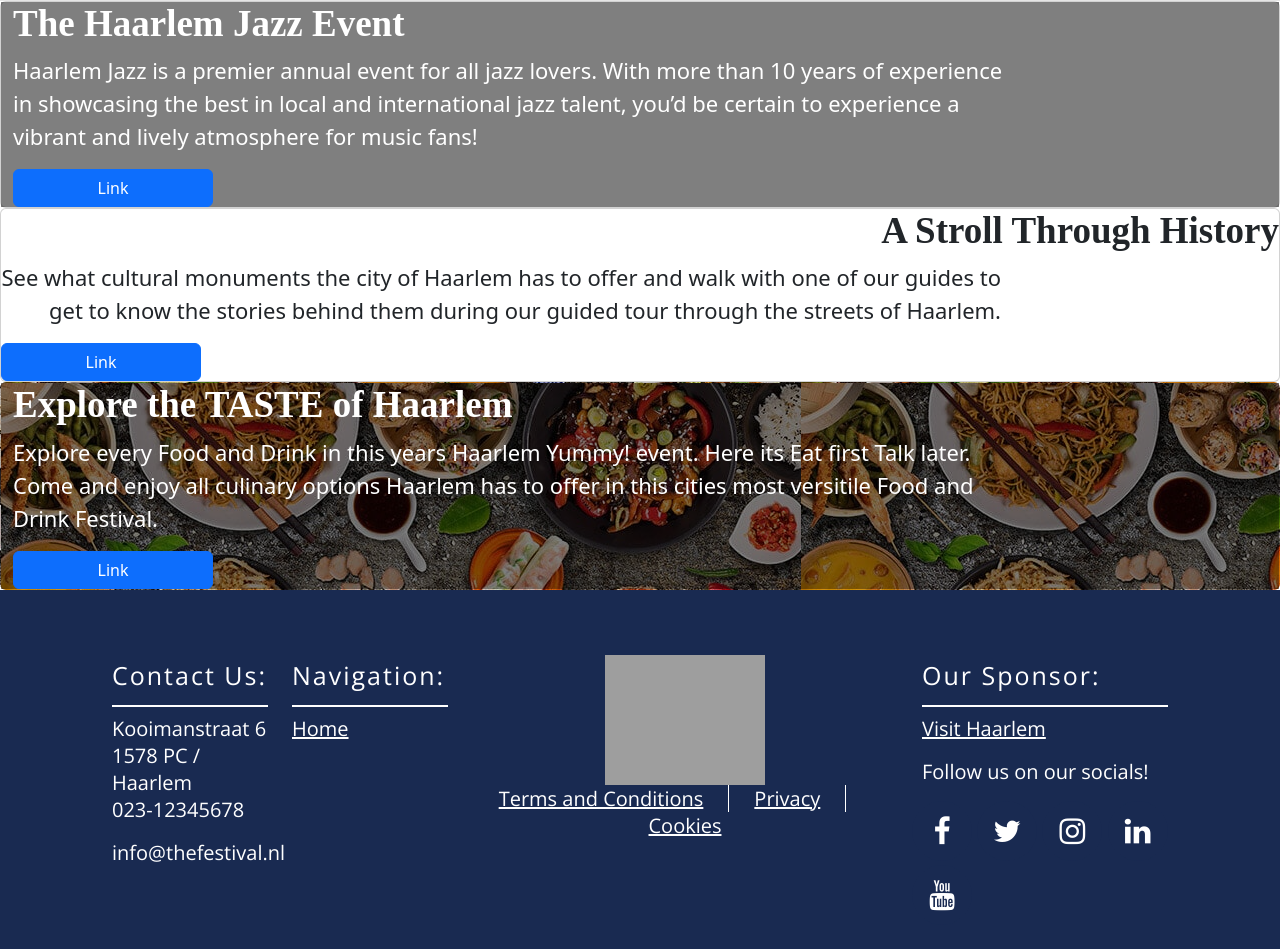
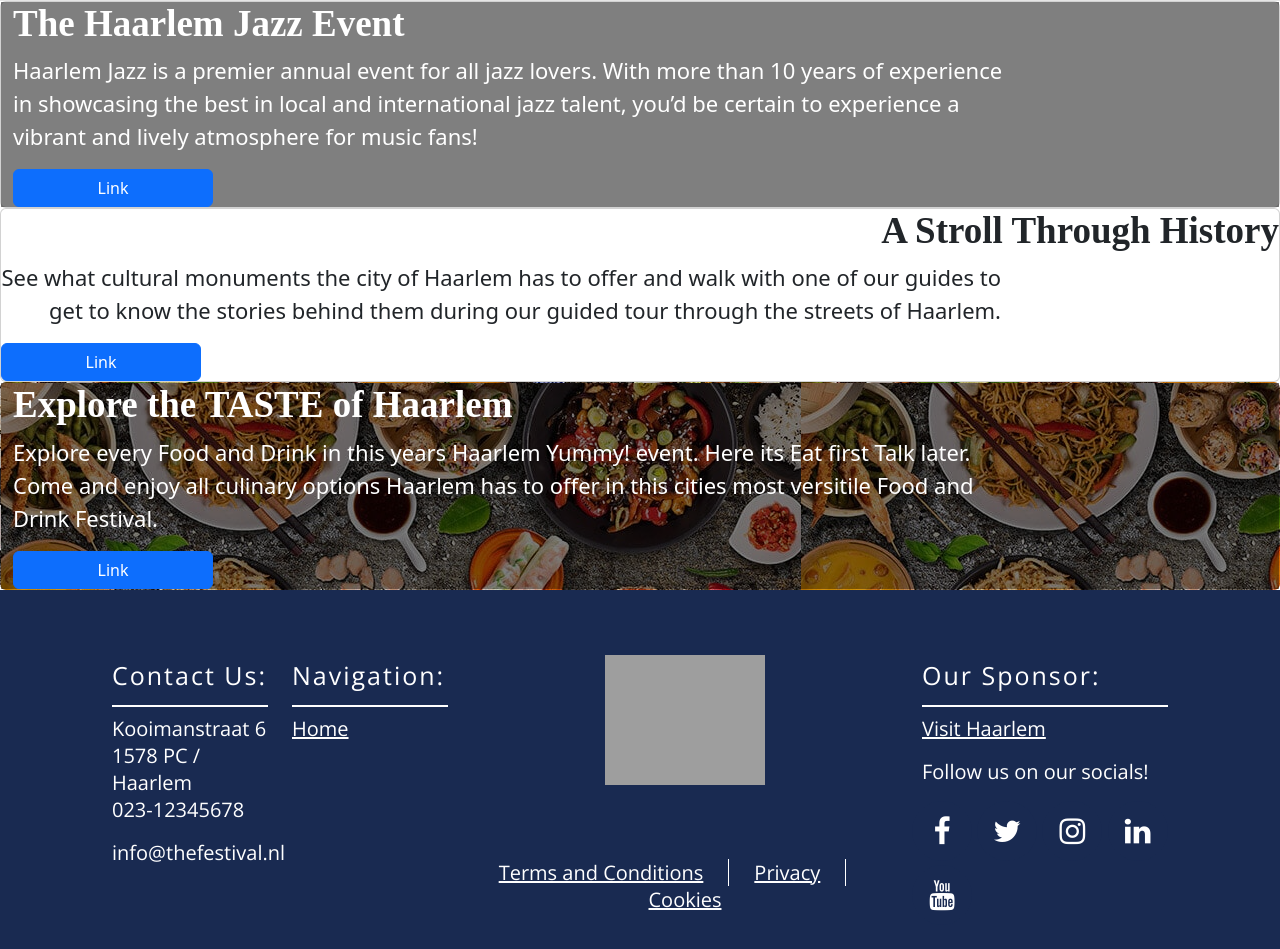
Before and after one commit to jochemschippers/TheFestivalHaarlem, a PHP site: page / in a window 1280 px wide. Shown: the part 883-1832 px from the top of the page. Run offline with PHP 8.4, Linux system fonts and the light colour scheme; data that the repository does not hold is empty; grey boxes are pictures that could not be loaded.

Commit message:
fixed allignment issue footer

```diff
--- a/php-restapi-solution-master/php-restapi-solution-master/app/public/css/footer.css
+++ b/php-restapi-solution-master/php-restapi-solution-master/app/public/css/footer.css
@@ -30,6 +30,15 @@
 .site-footer hr.small
 {
   margin:20px 0
+}
+.festival-logo-small{
+  margin-left: auto;
+  margin-right: auto;
+}
+.legal-nav{
+  display: flex;
+  flex-direction: column;
+  justify-content: space-between;
 }
 .legal-nav .footer-links{
   display: flex;
--- a/php-restapi-solution-master/php-restapi-solution-master/app/views/footer.php
+++ b/php-restapi-solution-master/php-restapi-solution-master/app/views/footer.php
@@ -40,7 +40,7 @@ $events = $eventcontroller->getEvents();
           </div>
 
           <div class="col-sm-12 col-md-5 legal-nav text-center">
-<img src="https://i.ibb.co/XLh16FT/Logo-small.png" alt="the festival logo" class="festival-logo-small" width=160 height=130>
+<img src="https://i.ibb.co/XLh16FT/Logo-small.png" alt="the festival logo" class="festival-logo-small center" width=160 height=130>
                       <ul class="footer-links">
               <li><a href="#">Terms and Conditions</a></li>
               <li><a href="#">Privacy</a></li>
```
